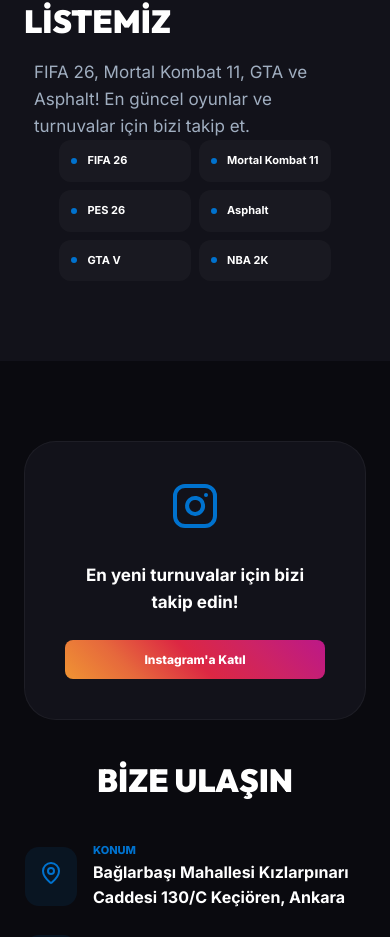
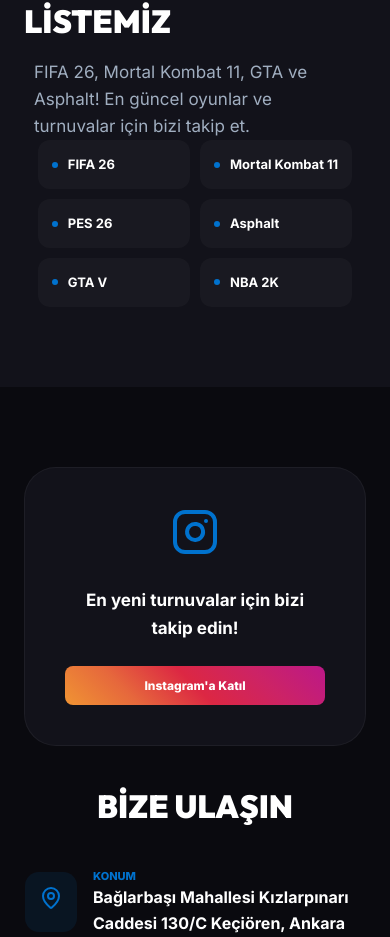
Before and after one commit to aliyev76/asemmps, a React (Vite) app: page / in a window 390 px wide. Shown: the part 3506-4443 px from the top of the page. Built offline with nearby package versions, Linux system fonts and the light colour scheme.

Commit message:
style(web): increase game name font size on mobile

```diff
--- a/src/index.css
+++ b/src/index.css
@@ -227,8 +227,8 @@ header {
   .title-section { font-size: 24px; line-height: 1.3; }
 
   /* Games Grid - 2 Columns */
-  .games-grid { grid-template-columns: repeat(2, 1fr) !important; gap: 8px !important; }
-  .game-card { padding: 12px !important; font-size: 11px !important; }
+  .games-grid { grid-template-columns: repeat(2, 1fr) !important; gap: 10px !important; }
+  .game-card { padding: 14px !important; font-size: 13px !important; }
 }
 
 .title-large { font-size: clamp(40px, 8vw, 72px); line-height: 1.1; margin-bottom: 24px; }
```
